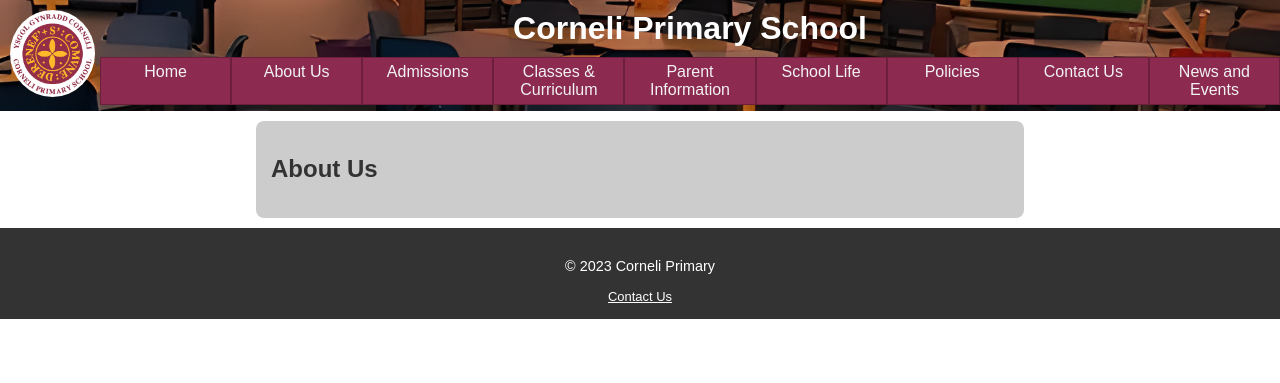
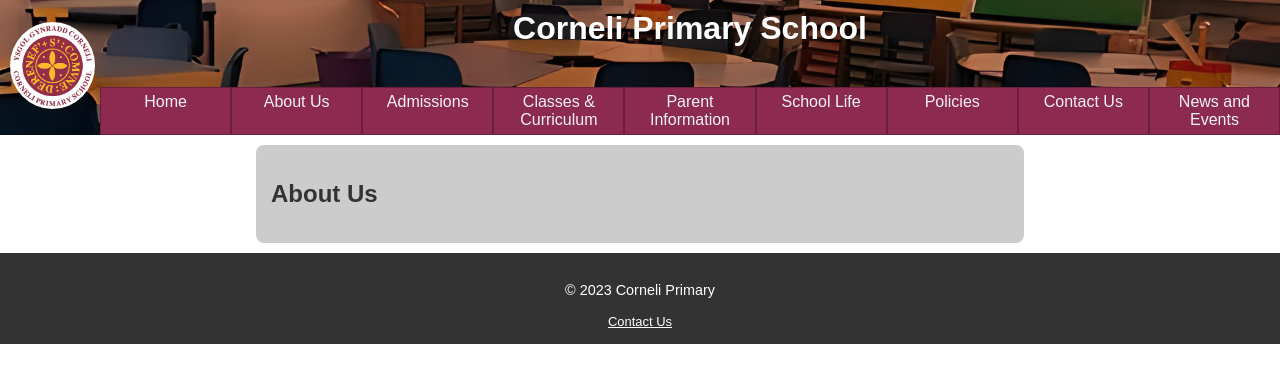
Before and after one commit to ColinDaglish/corneli-primary, a Django app: page /about/ in a window 1280 px wide. Shown: the top 383 px of the page. Run offline with Django 5.2, Linux system fonts and the light colour scheme.

Commit message:
fix nav to bottom bar

```diff
--- a/static/website_content/css/styles.css
+++ b/static/website_content/css/styles.css
@@ -70,13 +70,13 @@
 .header-grid-container {
     display: grid;
     grid-template-columns: 100px auto;
-    grid-template-rows: auto auto;
+    grid-template-rows: auto auto auto;
     align-items: center;
 }
 
 .header-grid-item-1{
     grid-column: 1;
-    grid-row:1 / span 2;
+    grid-row:1 / 2;
 }
 .header-grid-item-2{
     grid-column: 2;
@@ -84,11 +84,12 @@
 }
 .header-grid-item-3{
     grid-column: 2;
-    grid-row: 2;
+    grid-row: 3;
 }
 
 /* Navigation */
 nav {
+    margin-top: 40px;
     background-color: var(--primary-deep-burgandy);
     width: 100%;
 }
```
